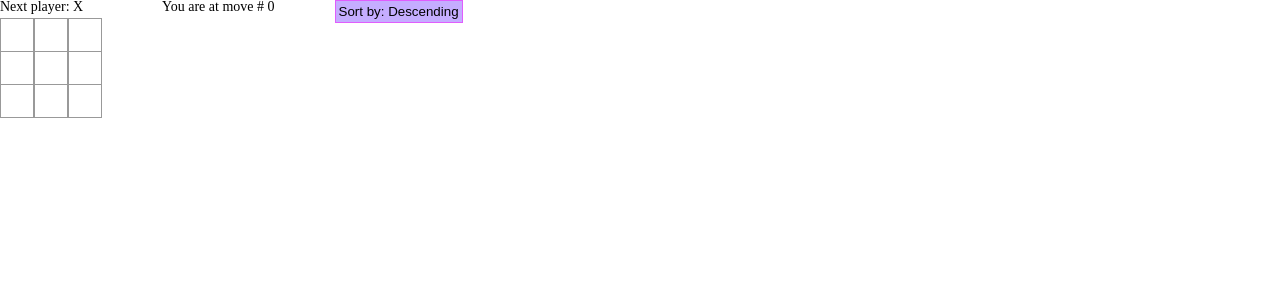
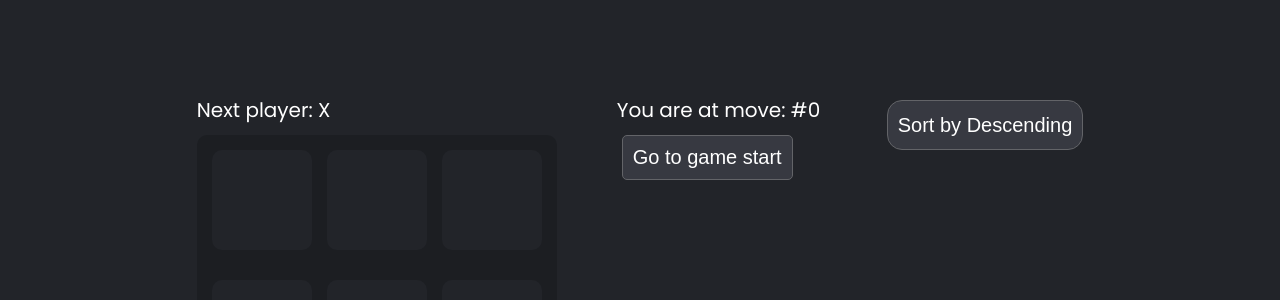
Before and after one commit to RobertWebd/tic-tac-toe, a React (Vite) app: page / in a window 1280 px wide. Shown: the top 300 px of the page. Built offline with nearby package versions, Linux system fonts and the light colour scheme.

Commit message:
feature: implented squares highlighting & moves sorting

```diff
--- a/index.html
+++ b/index.html
@@ -3,6 +3,9 @@
   <head>
     <meta charset="UTF-8" />
     <link rel="icon" type="image/svg+xml" href="/vite.svg" />
+    <link rel="preconnect" href="https://fonts.googleapis.com">
+    <link rel="preconnect" href="https://fonts.gstatic.com" crossorigin>
+    <link href="https://fonts.googleapis.com/css2?family=Poppins:wght@400;500&display=swap" rel="stylesheet">
     <meta name="viewport" content="width=device-width, initial-scale=1.0" />
     <title>Testing</title>
   </head>
--- a/src/components/TicTacToe/TicTacToe.css
+++ b/src/components/TicTacToe/TicTacToe.css
@@ -1,12 +1,28 @@
 .game {
   display: flex;
   gap: 60px;
+  height: 75%;
+}
+
+.game-info {
+  width: 210px;
+}
+
+.game-info p {
+  font-size: 20px;
+  color: white;
+  margin-bottom: 10px;
 }
 
 .game-info button {
   transition: .2s;
   margin: 5px;
+  padding: 10px;
+  font-size: 20px;
   border-radius: 5px;
+  background-color: #373941;
+  color: white;
+  border: 1px solid #636468;
 }
 
 .game-info button:hover {
@@ -18,3 +34,13 @@
   flex-direction: column;
   gap: 10px;
 }
+
+.sort-btn {
+  height: 50px;
+  border-radius: 15px;
+  padding: 10px;
+  font-size: 20px;
+  background-color: #373941;
+  color: white;
+  border: 1px solid #636468;
+}
--- a/src/components/TicTacToe/TicTacToe.jsx
+++ b/src/components/TicTacToe/TicTacToe.jsx
@@ -1,13 +1,12 @@
-import { useEffect, useState } from 'react';
+import { useState } from 'react';
 import { Board } from './components';
 import './TicTacToe.css';
 
 export const TicTacToe = () => {
   const [history, setHistory] = useState([Array(9).fill(null)]);
+  const [currentMove, setCurrentMove] = useState(0);
   const [sorted, setSorted] = useState(false);
-  const [currentMove, setCurrentMove] = useState(0);
-  const [moves, setMoves] = useState([]);
-  const xIsNext = currentMove % 2 == 0;
+  const xIsNext = currentMove % 2 === 0;
   const currentSquares = history[currentMove];
 
   const handlePlay = (nextSquares) => {
@@ -21,15 +20,7 @@ export const TicTacToe = () => {
   };
 
   const renderMoves = () => {
-    return moves.map((description, move) => (
-      <li key={move}>
-        <button onClick={() => jumpTo(move)}>{description}</button>;
-      </li>
-    ));
-  };
-
-  useEffect(() => {
-    const newMoves = history.map((squares, move) => {
+    let moves = history.map((_, move) => {
       let description;
 
       if (move > 0) {
@@ -38,37 +29,30 @@ export const TicTacToe = () => {
         description = 'Go to game start';
       }
 
-      return description;
+      return (
+        <li key={move}>
+          <button onClick={() => jumpTo(move)}>{description}</button>
+        </li>
+      );
     });
 
-    setMoves(newMoves);
-  }, [history]);
+    return sorted ? moves.reverse() : moves;
+  };
 
-  useEffect(() => {
-    const sortedMoves = moves.reverse();
-
-    setMoves(sortedMoves);
-  }, [sorted]);
-
-  const handleSort = () => {
-    setSorted((prevSorted) => !prevSorted);
-    // setHistory((prevHistory) => prevHistory.reverse());
-  };
+  const handleSort = () => setSorted((prevSorted) => !prevSorted);
 
   return (
     <div className="game">
       <div className="game-board">
-        <Board xIsNext={xIsNext} squares={currentSquares} onPlay={handlePlay} />
+        <Board xIsNext={xIsNext} squares={currentSquares} lastMove={currentMove + 1 === history.length} onPlay={handlePlay} />
       </div>
       <div className="game-info">
-        <ol>
-          <p className="curentMove">You are at move # {currentMove}</p>
-          {renderMoves()}
-        </ol>
+        <p>You are at move: #{currentMove}</p>
+        <ol>{renderMoves()}</ol>
       </div>
-      <div className="game-button">
-        <button onClick={handleSort}>Sort by: {sorted ? 'Ascending' : 'Descending'}</button>
-      </div>
+      <button className="sort-btn" onClick={handleSort}>
+        Sort by {sorted ? 'Ascending' : 'Descending'}
+      </button>
     </div>
   );
 };
--- a/src/components/TicTacToe/components/Board/Board.css
+++ b/src/components/TicTacToe/components/Board/Board.css
@@ -1,5 +1,19 @@
+.board {
+  display: flex;
+  flex-direction: column;
+  border-radius: 10px;
+  overflow: hidden;
+}
+
 .status {
-  margin-bottom: 5px;
+  color: white;
+  font-size: 20px;
+  margin-bottom: 15px;
+}
+
+.board-row {
+  display: flex;
+  background-color: #1C1E22;
 }
 
 .board-row:after {
--- a/src/components/TicTacToe/components/Board/Board.jsx
+++ b/src/components/TicTacToe/components/Board/Board.jsx
@@ -1,11 +1,22 @@
+import { useEffect, useState } from 'react';
+import PropTypes from 'prop-types';
 import { Square } from '../Square';
 import { calculateWinner, getArray } from './Board.utils';
-import PropTypes from 'prop-types';
 import './Board.css';
 
+export const Board = ({ xIsNext, squares, lastMove, onPlay }) => {
+  const [lines, setLines] = useState([]);
+  const [gameEnd, setGameEnd] = useState(false);
 
+  const winnerStatus = calculateWinner(squares);
 
-export const Board = ({ xIsNext, squares, onPlay }) => {
+  useEffect(() => {
+    if (winnerStatus && winnerStatus.winner && !gameEnd) {
+      setLines(winnerStatus.lines);
+      setGameEnd(true);
+    }
+  }, [winnerStatus]);
+
   const handleClick = (i) => {
     if (calculateWinner(squares) || squares[i]) return;
 
@@ -21,21 +32,30 @@ export const Board = ({ xIsNext, squares, onPlay }) => {
   };
 
   const getStatus = () => {
-    const winner = calculateWinner(squares);
+    if (winnerStatus && winnerStatus.winner) {
+      return 'Winner: ' + winnerStatus.winner;
+    }
 
-    if (winner) {
-      return 'Winner: ' + winner;
+    if (!winnerStatus && squares.every(Boolean)) {
+      return 'Draw!';
     }
 
     return 'Next player: ' + (xIsNext ? 'X' : 'O');
   };
 
   const renderBoard = () => {
-    return getArray(3).map((_, rowIndex) => {
-      const cols = getArray(3).map((item, colIndex) => {
+    return getArray(3).map((row, rowIndex) => {
+      const cols = getArray(3).map((col, colIndex) => {
         const index = rowIndex * 3 + colIndex;
 
-        return <Square key={index} value={squares[index]} onSquareClick={() => handleClick(index)} />;
+        return (
+          <Square
+            key={index}
+            value={squares[index]}
+            highlighted={lines.includes(index) && lastMove}
+            onSquareClick={() => handleClick(index)}
+          />
+        );
       });
 
       return (
@@ -49,7 +69,7 @@ export const Board = ({ xIsNext, squares, onPlay }) => {
   return (
     <div>
       <div className="status">{getStatus()}</div>
-      {renderBoard()}
+      <div className="board">{renderBoard()}</div>
     </div>
   );
 };
@@ -57,5 +77,6 @@ export const Board = ({ xIsNext, squares, onPlay }) => {
 Board.propTypes = {
   xIsNext: PropTypes.bool,
   squares: PropTypes.array,
+  lastMove: PropTypes.bool,
   onPlay: PropTypes.func,
 };
--- a/src/components/TicTacToe/components/Board/Board.utils.js
+++ b/src/components/TicTacToe/components/Board/Board.utils.js
@@ -14,7 +14,10 @@ export const calculateWinner = (squares) => {
     const [a, b, c] = lines[i];
 
     if (squares[a] && squares[a] === squares[b] && squares[a] === squares[c]) {
-      return squares[a];
+      return {
+        winner: squares[a],
+        lines: lines[i]
+      };
     }
   }
 
--- a/src/components/TicTacToe/components/Square/Square.css
+++ b/src/components/TicTacToe/components/Square/Square.css
@@ -1,13 +1,20 @@
 .square {
-  background: #fff;
-  border: 1px solid #999;
-  float: left;
-  font-size: 24px;
+  background-color: #222429;
+  border: none;
+  font-size: 64px;
   font-weight: bold;
-  line-height: 34px;
-  height: 34px;
-  margin-top: -1px;
+  color: white;
   padding: 0;
-  text-align: center;
-  width: 34px;
+  width: 100px;
+  height: 100px;
+  margin: 15px;
+  border-radius: 10px;
 }
+
+.square.highlighted {
+  background-color: #353840;
+}
+
+.square:not(:last-child):not(:first-child) {
+  margin: 15px 0;
+}
--- a/src/components/TicTacToe/components/Square/Square.jsx
+++ b/src/components/TicTacToe/components/Square/Square.jsx
@@ -1,9 +1,9 @@
 import PropTypes from 'prop-types';
 import './Square.css';
 
-export const Square = ({ value, onSquareClick }) => {
+export const Square = ({ value, highlighted, onSquareClick }) => {
   return (
-    <button className="square" onClick={onSquareClick}>
+    <button className={`square ${highlighted ? 'highlighted' : ''}`} onClick={onSquareClick}>
       {value}
     </button>
   );
@@ -11,5 +11,6 @@ export const Square = ({ value, onSquareClick }) => {
 
 Square.propTypes = {
   value: PropTypes.string,
-  onSquareClick: PropTypes.func
+  highlighted: PropTypes.bool,
+  onSquareClick: PropTypes.func,
 };
--- a/src/index.css
+++ b/src/index.css
@@ -1,9 +1,10 @@
-/*РћР±РЅСѓР»РµРЅРёРµ*/
 * {
   padding: 0;
   margin: 0;
   border: 0;
   background-color: inherit;
+  list-style: none;
+  text-decoration: none;
 }
 
 *,
@@ -37,6 +38,7 @@ body {
   width: 100%;
   font-size: 100%;
   line-height: 1;
+  font-family: 'Poppins', sans-serif;
   font-size: 14px;
   -ms-text-size-adjust: 100%;
   -moz-text-size-adjust: 100%;
@@ -52,7 +54,9 @@ button {
 
 #root {
   display: flex;
-  flex-direction: column;
-  gap: 100px;
-  height: 50%;
+  height: 100vh;
+  width: 100%;
+  justify-content: center;
+  align-items: center;
+  background-color: #222429;
 }
```
Also changed, not shown: .prettierrc.json.
